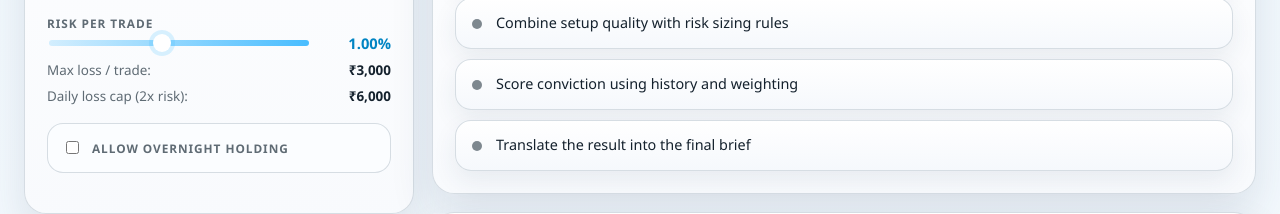
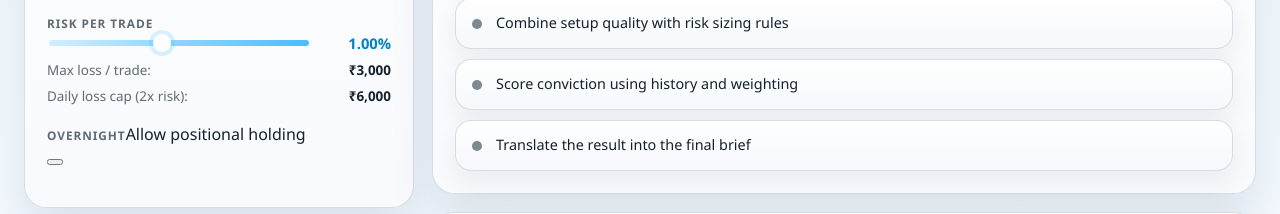
Before and after one commit to shubh6-max/stock_market, a React (Vite) app in the folder frontend/: page / in a window 1280 px wide. Shown: the part 1240-1454 px from the top of the page. Built offline with nearby package versions, Linux system fonts and the light colour scheme; no server answers.

Commit message:
Replace overnight checkbox with switch control

```diff
--- a/frontend/src/components/SettingsPanel.jsx
+++ b/frontend/src/components/SettingsPanel.jsx
@@ -86,10 +86,22 @@ export default function SettingsPanel({
       </div>
 
       <div className="field">
-        <label className={`check-row ${overnight ? "active" : ""}`}>
-          <input type="checkbox" checked={overnight} onChange={(event) => setOvernight(event.target.checked)} />
-          Allow overnight holding
-        </label>
+        <div className={`switch-row ${overnight ? "active" : ""}`}>
+          <div className="switch-copy">
+            <label htmlFor="overnight-holding">Overnight</label>
+            <span>Allow positional holding</span>
+          </div>
+          <button
+            id="overnight-holding"
+            type="button"
+            role="switch"
+            aria-checked={overnight}
+            className={`switch-control ${overnight ? "active" : ""}`}
+            onClick={() => setOvernight(!overnight)}
+          >
+            <span className="switch-thumb" />
+          </button>
+        </div>
       </div>
     </>
   );
```
